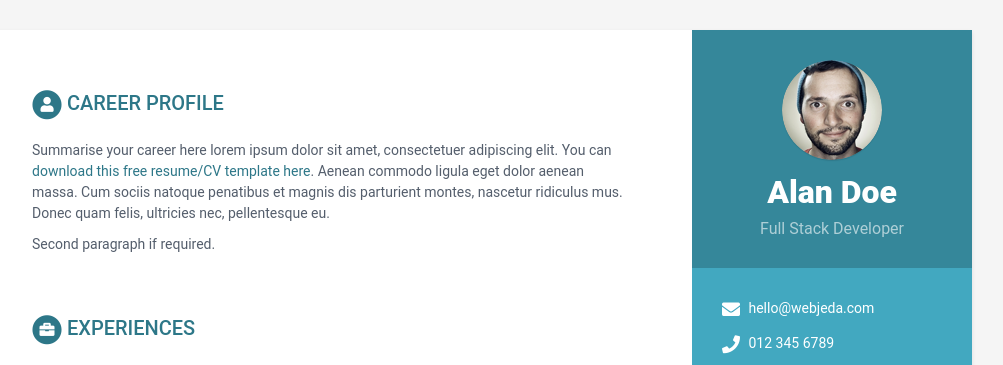
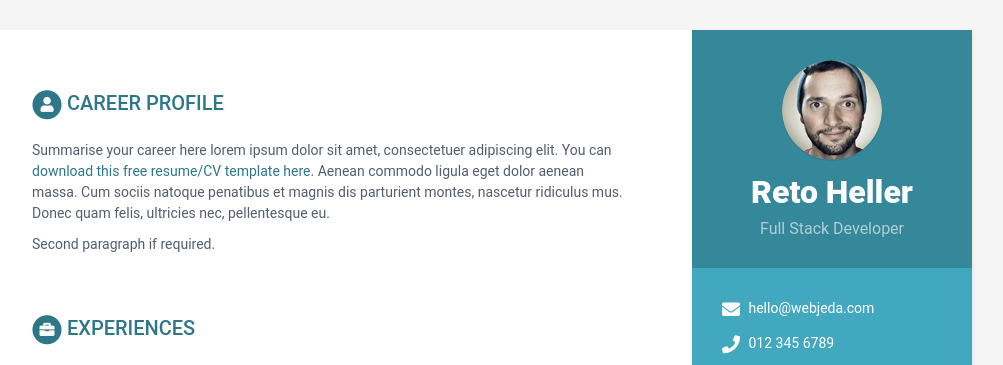
Before and after one commit to RetoHe/retos-resume, a Jekyll site: the page built from index.html, in a window 1280 px wide. Shown: the top 365 px of the page, without its empty margins (168-1171 px from the left). Built offline with Jekyll 4.4.1, drawn with Linux system fonts in a browser that asks for light colours.

Commit message:
Update data.yml

```diff
--- a/_data/data.yml
+++ b/_data/data.yml
@@ -7,7 +7,7 @@ sidebar:
     education: True # set to False if you want education in main section instead of in sidebar
 
     # Profile information
-    name: Alan Doe
+    name: Reto Heller
     tagline: Full Stack Developer
     avatar: profile.png  #place a 100x100 picture inside /assets/images/ folder and provide the name of the file below
 
```
